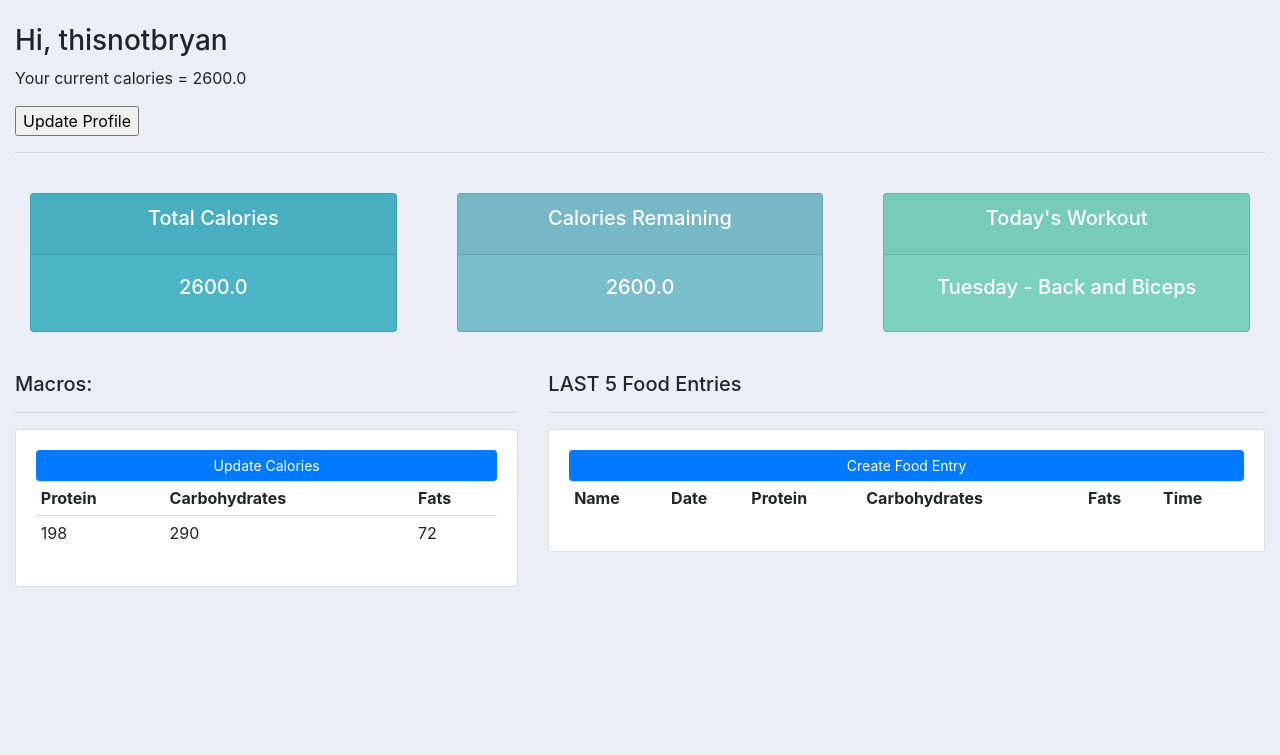
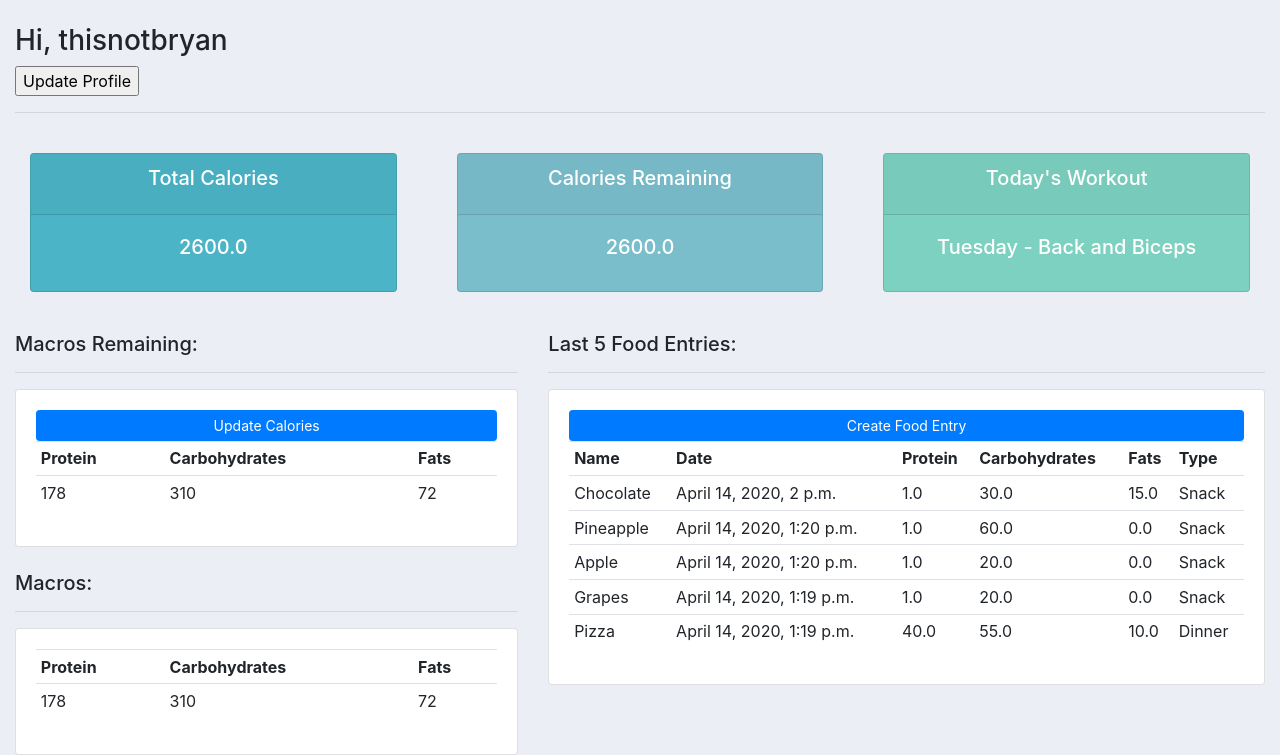
Before and after one commit to thisnotBryanL/FitnessAIO-Web, a Django app: page / in a window 1280 px wide. Shown: the part 56-811 px from the top of the page. Before the commit the page ends 643 px from the top, so only its background shows below. Run offline with Django 3.2, Linux system fonts and the light colour scheme; a user stored in the database is signed in; data comes from the database, SQL or seed files in the repository; both versions use the stored data as it was after the commit; lists and menus that the app fills with data are empty; some libraries are stand-ins or nearby versions.

Commit message:
Updated Food Entries, and connected it to database

```diff
--- a/src/calculator/calcFuncs.py
+++ b/src/calculator/calcFuncs.py
@@ -68,3 +68,31 @@ def macroCalc(weight,choice,calories):
 
 my_macros = macroCalc(150,'male',calories)
 print(my_macros['fat'])
+
+
+# Function that takes in current day, queries food results for that day, and then calculates remaining calories
+def calcRemainCalories(foodlist, calories,protein,fat,carbs):
+    value = 0
+    proteinRemain = 0
+    fatRemain = 0
+    carbsRemain = 0
+
+    for item in foodlist:
+        value += item.calories
+        proteinRemain += item.protein
+        fatRemain += item.fat
+        carbsRemain += item.carbohydrates
+        print(item.protein, " ", item.fat, " ", item.carbohydrates)
+
+    proteinRemain = protein - proteinRemain
+    fatRemain = fat - fatRemain
+    carbsRemain = carbs - carbsRemain
+    value = calories - value
+
+    calsDict = dict()
+    calsDict['proteinRemain'] = proteinRemain
+    calsDict['fatRemain'] = fatRemain
+    calsDict['carbsRemain'] = carbsRemain
+    calsDict['calsRemain'] = value
+
+    return calsDict
--- a/src/calculator/templates/calculator/macro.html
+++ b/src/calculator/templates/calculator/macro.html
@@ -20,9 +20,9 @@
         src="//cdnjs.cloudflare.com/ajax/libs/underscore.js/1.8.3/underscore-min.js"></script>
     <script data-require="ui-bootstrap@*" data-semver="1.1.1"
         src="https://cdn.rawgit.com/angular-ui/bootstrap/gh-pages/ui-bootstrap-1.1.1.js"></script>
-    <script type="text/javascript" src="{ % static 'javascript/app.js' % }"></script>
-    <script type="text/javascript" src="{ % static 'javascript/MainController.js' % }"></script>
-    <script type="text/javascript" src="{ % static 'javascript/ngStorage.js' % }"></script>
+    <script type="text/javascript" src="{% static 'javascript/app.js' %}"></script>
+    <script type="text/javascript" src="{% static 'javascript/MainController.js' %}"></script>
+    <script type="text/javascript" src="{% static 'javascript/ngStorage.js' %}"></script>
 </head>
 
 <body ng-controller="mainController as vm">
--- a/src/djangoBackend/settings.py
+++ b/src/djangoBackend/settings.py
@@ -110,7 +110,7 @@ AUTH_PASSWORD_VALIDATORS = [
 
 LANGUAGE_CODE = 'en-us'
 
-TIME_ZONE = 'UTC'
+TIME_ZONE = 'America/Chicago'
 
 USE_I18N = True
 
--- a/src/foodEntry/urls.py
+++ b/src/foodEntry/urls.py
@@ -1,8 +1,7 @@
 from django.conf.urls import url
 from django.urls import include, path
 
-from foodEntry.views import FoodItemCreateView
+from foodEntry.views import createfooditem_View
 urlpatterns = [
-    path('create/', FoodItemCreateView.as_view(), name="create-food"),
-
+    path('create/', createfooditem_View, name="create-food"),
 ]
--- a/src/registration/models.py
+++ b/src/registration/models.py
@@ -12,7 +12,7 @@ class Profile(models.Model):
     ]
     inches = models.IntegerField(default=0)
     feet = models.IntegerField(default=0)
-    weight = models.DecimalField(max_digits=1000,decimal_places=1)
+    weight = models.DecimalField(max_digits=1000,decimal_places=1, default=0)
     calories = models.DecimalField(decimal_places=1, max_digits=10000, default=0)
     gender = models.CharField(max_length= 200, choices= gender_choice, default= 'Male')
 
--- a/src/registration/views.py
+++ b/src/registration/views.py
@@ -5,9 +5,11 @@ from django.contrib.auth.forms import AuthenticationForm
 from django.contrib import messages
 from django.shortcuts import render, redirect
 from django.db import transaction
+from django.utils import timezone
 
-from calculator.calcFuncs import calorieCalc, macroCalc
+from calculator.calcFuncs import macroCalc, calcRemainCalories
 from.models import Profile
+from foodEntry.models import FoodItem
 
 from django.views.generic import(
     CreateView,
@@ -20,17 +22,35 @@ from .forms import SignUpForm, EditCaloriesForm
 from .models import Profile
 
 def home(request):
-    profile = request.user.profile
-    macros = dict()
-    macros = macroCalc(float(profile.weight),profile.gender,float(profile.calories))
-    context = {
-        "userProfile" : profile,
-        "carbs" : macros['carbs'],
-        "fats" : macros['fat'],
-        "protein" : macros['protein']
+    if not request.user.is_authenticated:
+        return render(request, 'home.html', {})
+    else:
+        profile = request.user.profile
+        macros = dict()
+        macros = macroCalc(float(profile.weight),'average',float(profile.calories))
 
-    }
-    return render(request, 'home.html', context)
+        #Query Set that retrieves the 5 most recent food items entered
+        last_5Food = FoodItem.objects.filter(user=profile.user).order_by('-date_added')[:5]
+
+        #Queries food items only for the current day
+        queryset = FoodItem.objects.filter(
+            date_added__date=timezone.now().date())
+
+        #Calculator to calculate the remaining calories left after querying food consumed for the day
+        calsFromFood = calcRemainCalories(queryset, profile.calories,macros['protein'], macros['fat'], macros['carbs'])
+
+        context = {
+            "userProfile" : profile,
+            "carbs" : macros['carbs'],
+            "fats" : macros['fat'],
+            "protein" : macros['protein'],
+            "last5Food" : last_5Food,
+            "caloriesRemain" : calsFromFood['calsRemain'],
+            "proteinRemain" : calsFromFood['proteinRemain'],
+            "fatRemain" : calsFromFood['fatRemain'],
+            "carbsRemain" : calsFromFood['carbsRemain']
+        }
+        return render(request, 'home.html', context)
 
 def signup(request):
     if request.method == 'POST':
--- a/src/templates/home.html
+++ b/src/templates/home.html
@@ -5,20 +5,79 @@
 
 {% if user.is_authenticated %}
 <h3>Hi, {{user.username}}</h3>
-<p>Your current calories = {{user.profile.calories}}</p>
 <form action="{% url 'registration:update-calories' %} "><input type="submit" value="Update Profile"></form>
 {% else %}
 <h3>You are not logged in.</h3>
 {% endif %}
 <hr>
-{% include 'status.html' %}
+
+<br>
+<div class="row">
+    <div class="col">
+        <div class="col-md">
+            <div class="card text-center text-white  mb-3" id="total-orders">
+                <div class="card-header">
+                    <h5 class="card-title">Total Calories</h5>
+                </div>
+                <div class="card-body">
+                    <h5>{{user.profile.calories}}</h5>
+                    <h3 class="card-title"></h3>
+                </div>
+            </div>
+        </div>
+    </div>
+
+    <div class="col">
+        <div class="col-md">
+            <div class="card text-center text-white  mb-3" id="orders-delivered">
+                <div class="card-header">
+                    <h5 class="card-title">Calories Remaining</h5>
+                </div>
+                <div class="card-body">
+                    <h5>{{caloriesRemain}} </h5>
+                    <h3 class="card-title"></h3>
+                </div>
+            </div>
+        </div>
+    </div>
+
+    <div class="col">
+        <div class="col-md">
+            <div class="card text-center text-white  mb-3" id="orders-pending">
+                <div class="card-header">
+                    <h5 class="card-title">Today's Workout</h5>
+                </div>
+                <div class="card-body">
+
+                    {% now "l" as current_day %}
+                    {% if current_day == 'Monday' %}
+                    <h5>{{current_day}} - Chest and Triceps</h5>
+                    {% elif current_day == 'Tuesday' %}
+                    <h5>{{current_day}} - Back and Biceps</h5>
+                    {% elif current_day == 'Wednesday' %}
+                    <h5>{{current_day}} - Legs</h5>
+                    {% elif current_day == 'Thursday' %}
+                    <h5>{{current_day}} - Rest</h5>
+                    {% elif current_day == 'Friday' %}
+                    <h5>{{current_day}} - Cardio</h5>
+                    {% elif current_day == 'Saturday' %}
+                    <h5>{{current_day}} - Shoulders and Arms</h5>
+                    {% elif current_day == 'Sunday' %}
+                    <h5>{{current_day}} - Rest</h5>
+                    {% endif %}
+                    <h3 class="card-title"></h3>
+                </div>
+            </div>
+        </div>
+    </div>
+</div>
 
 <br>
 <div class="row">
 
     <div class="col-md-5">
 
-        <h5>Macros:</h5>
+        <h5>Macros Remaining:</h5>
         <hr>
         <div class="card card-body">
             <a class="btn btn-primary  btn-sm btn-block" href="{% url 'registration:update-calories' %}">Update Calories</a>
@@ -28,18 +87,39 @@
                     <th>Carbohydrates</th>
                     <th>Fats</th>
                 </tr>
+                {% if user.is_authenticated %}
+                <tr>
+                    <td>{{proteinRemain}}</td>
+                    <td>{{carbsRemain}}</td>
+                    <td>{{fatRemain}}</td>
+                </tr>
+                {% endif %}
+
+            </table>
+        </div>
+        <br>
+        <h5>Macros:</h5>
+        <hr>
+        <div class="card card-body">
+            <table class="table table-sm">
+                <tr>
+                    <th>Protein</th>
+                    <th>Carbohydrates</th>
+                    <th>Fats</th>
+                </tr>
+                {% if user.is_authenticated %}
                 <tr>
                     <td>{{protein}}</td>
                     <td>{{carbs}}</td>
                     <td>{{fats}}</td>
                 </tr>
+                {% endif %}
 
             </table>
         </div>
     </div>
-
     <div class="col-md-7">
-        <h5>LAST 5 Food Entries</h5>
+        <h5>Last 5 Food Entries:</h5>
         <hr>
         <div class="card card-body">
             <a class="btn btn-primary  btn-sm btn-block" href="http://127.0.0.1:8000/foodEntry/create/">Create Food Entry</a>
@@ -50,8 +130,21 @@
                     <th>Protein</th>
                     <th>Carbohydrates</th>
                     <th>Fats</th>
-                    <th>Time</th>
+                    <th>Type</th>
                 </tr>
+                {% if user.is_authenticated %}
+                {% for foodItems in last5Food  %}
+
+                <tr>
+                    <td>{{foodItems.name}}</td>
+                    <td>{{foodItems.date_added}}</td>
+                    <td>{{foodItems.protein}}</td>
+                    <td>{{foodItems.carbohydrates}}</td>
+                    <td>{{foodItems.fat}}</td>
+                    <td>{{foodItems.time}}</td>
+                </tr>
+                {% endfor %}
+                {% endif %}
 
             </table>
         </div>
@@ -59,6 +152,4 @@
 
 </div>
 
-
-
 {% endblock %}
--- a/src/templates/status.html
+++ /dev/null
@@ -1,60 +0,0 @@
-<br>
-
-<div class="row">
-    <div class="col">
-        <div class="col-md">
-            <div class="card text-center text-white  mb-3" id="total-orders">
-                <div class="card-header">
-                    <h5 class="card-title">Total Calories</h5>
-                </div>
-                <div class="card-body">
-                    <h5>{{user.profile.calories}}</h5>
-                    <h3 class="card-title"></h3>
-                </div>
-            </div>
-        </div>
-    </div>
-
-    <div class="col">
-        <div class="col-md">
-            <div class="card text-center text-white  mb-3" id="orders-delivered">
-                <div class="card-header">
-                    <h5 class="card-title">Calories Remaining</h5>
-                </div>
-                <div class="card-body">
-                    <h5>{{user.profile.calories}} </h5>
-                    <h3 class="card-title"></h3>
-                </div>
-            </div>
-        </div>
-    </div>
-
-    <div class="col">
-        <div class="col-md">
-            <div class="card text-center text-white  mb-3" id="orders-pending">
-                <div class="card-header">
-                    <h5 class="card-title">Today's Workout</h5>
-                </div>
-                <div class="card-body">
-                    {% now "l" as current_day %}
-                    {% if current_day == 'Monday' %}
-                        <h5>{{current_day}} - Chest and Triceps</h5>
-                    {% elif current_day == 'Tuesday' %}
-                        <h5>{{current_day}} - Back and Biceps</h5>
-                    {% elif current_day == 'Wednesday' %}
-                        <h5>{{current_day}} - Legs</h5>
-                    {% elif current_day == 'Thursday' %}
-                        <h5>{{current_day}} - Rest</h5>
-                    {% elif current_day == 'Friday' %}
-                        <h5>{{current_day}} - Cardio</h5>
-                    {% elif current_day == 'Saturday' %}
-                        <h5>{{current_day}} - Shoulders and Arms</h5>
-                    {% elif current_day == 'Sunday' %}
-                        <h5>{{current_day}} - Rest</h5>
-                    {% endif %}
-                    <h3 class="card-title"></h3>
-                </div>
-            </div>
-        </div>
-    </div>
-</div>
```
Also changed, not shown: src/foodEntry/views.py (+19 -7 lines), src/db.sqlite3.
